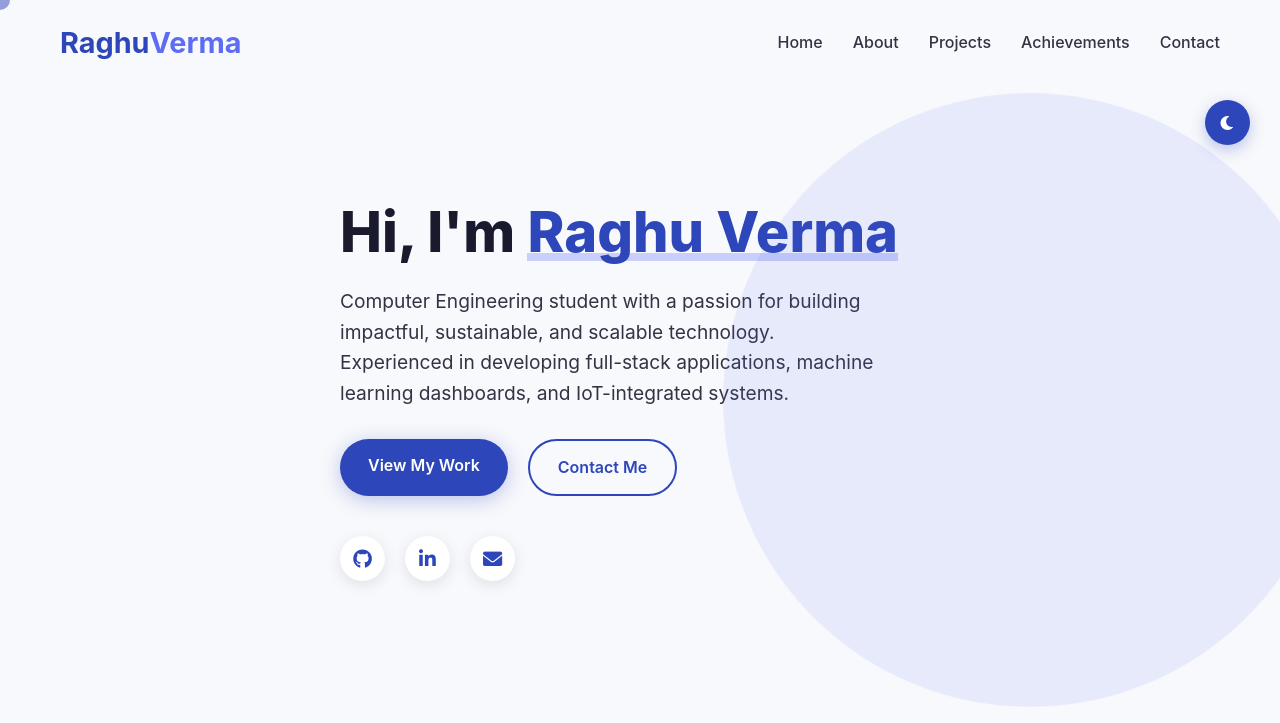
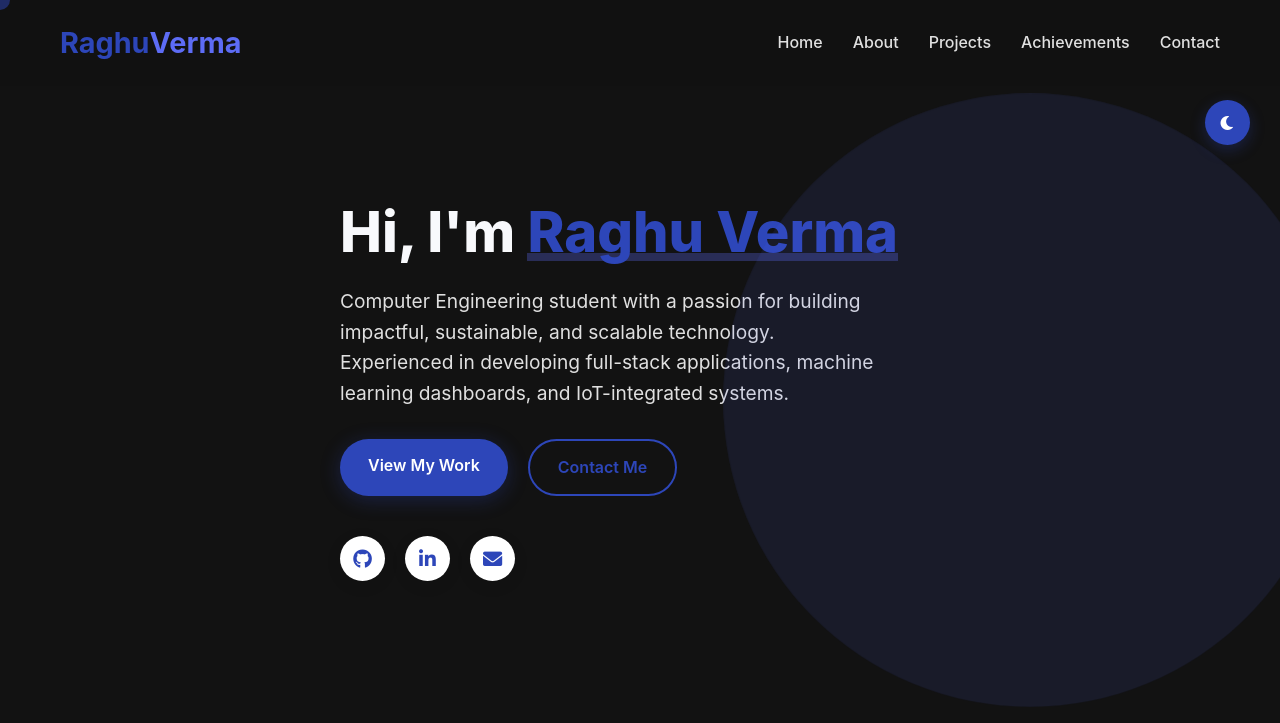
Before and after one commit to RaghuVerma-37/raghu-portfolio, a plain HTML site: page index.html in a window 1280 px wide. Shown: the top 723 px of the page. Drawn offline with Linux system fonts and the light colour scheme.

Commit message:
Update index.html

```diff
--- a/index.html
+++ b/index.html
@@ -1020,7 +1020,7 @@
         }
     </style>
 </head>
-<body>
+<body class="dark-theme">
     <!-- Preloader -->
     <div class="preloader">
         <div class="preloader-content">
```
